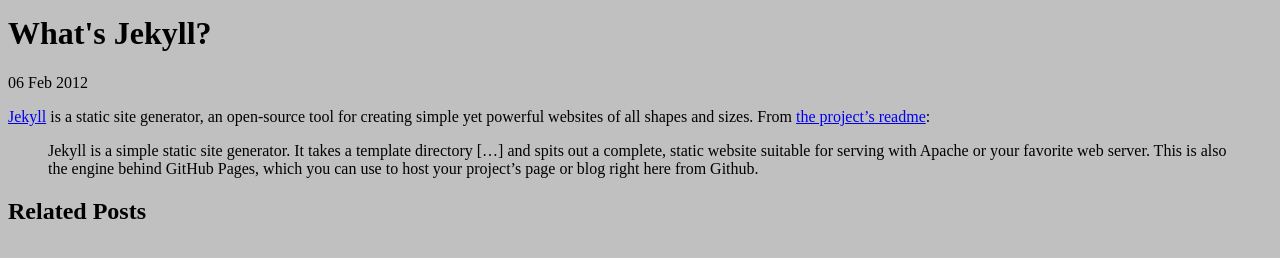
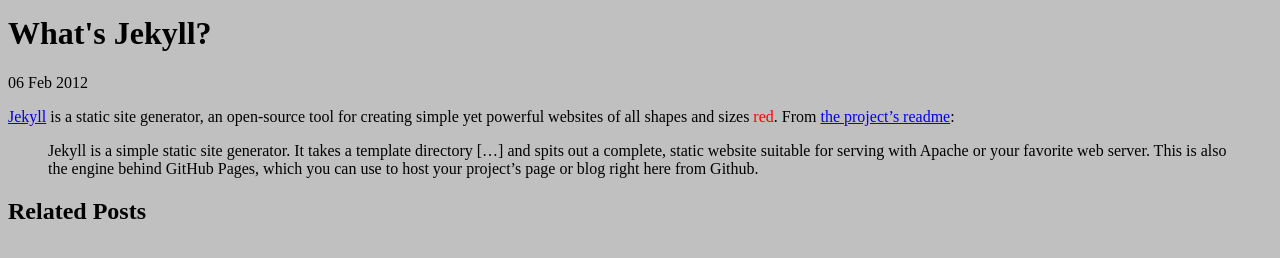
Before and after one commit to cakoch10/cakoch10.github.io, a Jekyll site: the page built from _posts/2012-02-06-whats-jekyll.md, in a window 1280 px wide. Shown: the part 148-406 px from the top of the page. Built offline with Jekyll 4.4.1, drawn with Linux system fonts in a browser that asks for light colours; Markdown is read by kramdown in place of the engine named in the settings.

Commit message:
Update 2012-02-06-whats-jekyll.md

```diff
--- a/_posts/2012-02-06-whats-jekyll.md
+++ b/_posts/2012-02-06-whats-jekyll.md
@@ -3,6 +3,6 @@
 title: What's Jekyll?
 ---
 
-[Jekyll](http://jekyllrb.com) is a static site generator, an open-source tool for creating simple yet powerful websites of all shapes and sizes. From [the project's readme](https://github.com/mojombo/jekyll/blob/master/README.markdown):
+[Jekyll](http://jekyllrb.com) is a static site generator, an open-source tool for creating simple yet powerful websites of all shapes and sizes <span style="color:red">red</span>. From [the project's readme](https://github.com/mojombo/jekyll/blob/master/README.markdown):
 
   > Jekyll is a simple static site generator. It takes a template directory [...] and spits out a complete, static website suitable for serving with Apache or your favorite web server. This is also the engine behind GitHub Pages, which you can use to host your project’s page or blog right here from Github.
```
